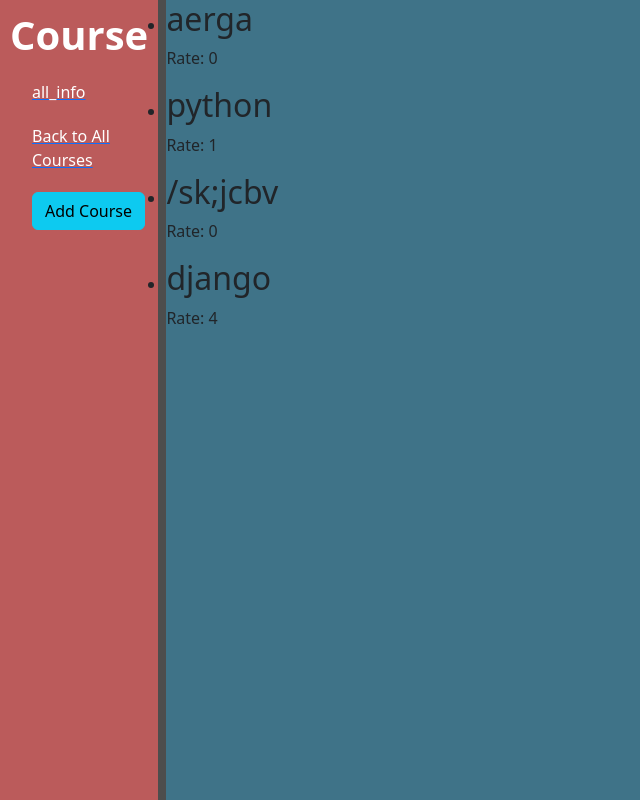
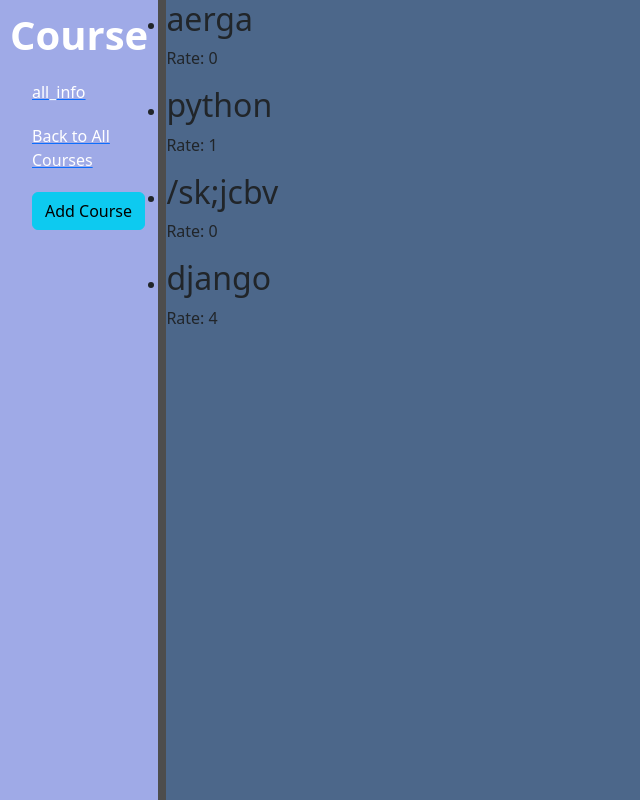
Before and after one commit to alenboryan/Course, a Django app: page / in a window 1280 px wide. Shown: the whole page, without its empty margins (0-640 px from the left). Run offline with Django 4.2, Linux system fonts and the light colour scheme; data comes from the database, SQL or seed files in the repository.

Commit message:
Your commit message here

```diff
--- a/course/polls/static/polls/css/polls.css
+++ b/course/polls/static/polls/css/polls.css
@@ -1,10 +1,10 @@
 body{
-    background: #3f7388;
+    background: #4c678a;
 }
 
 aside{
     float: left;
-    background:#bb5b5b;
+    background:#9faae7;
     width: 13%;
     height: 100vh;
     color: #fff;
@@ -34,7 +34,7 @@
     transition: transform  .6s ease;
 }
 aside ul li:hover,aside ul a:hover {
-        color: rgb(34, 204, 63);
+        color: rgb(112, 114, 113);
         transform: scale(1.05);
         text-decoration: underline;
 }
```
